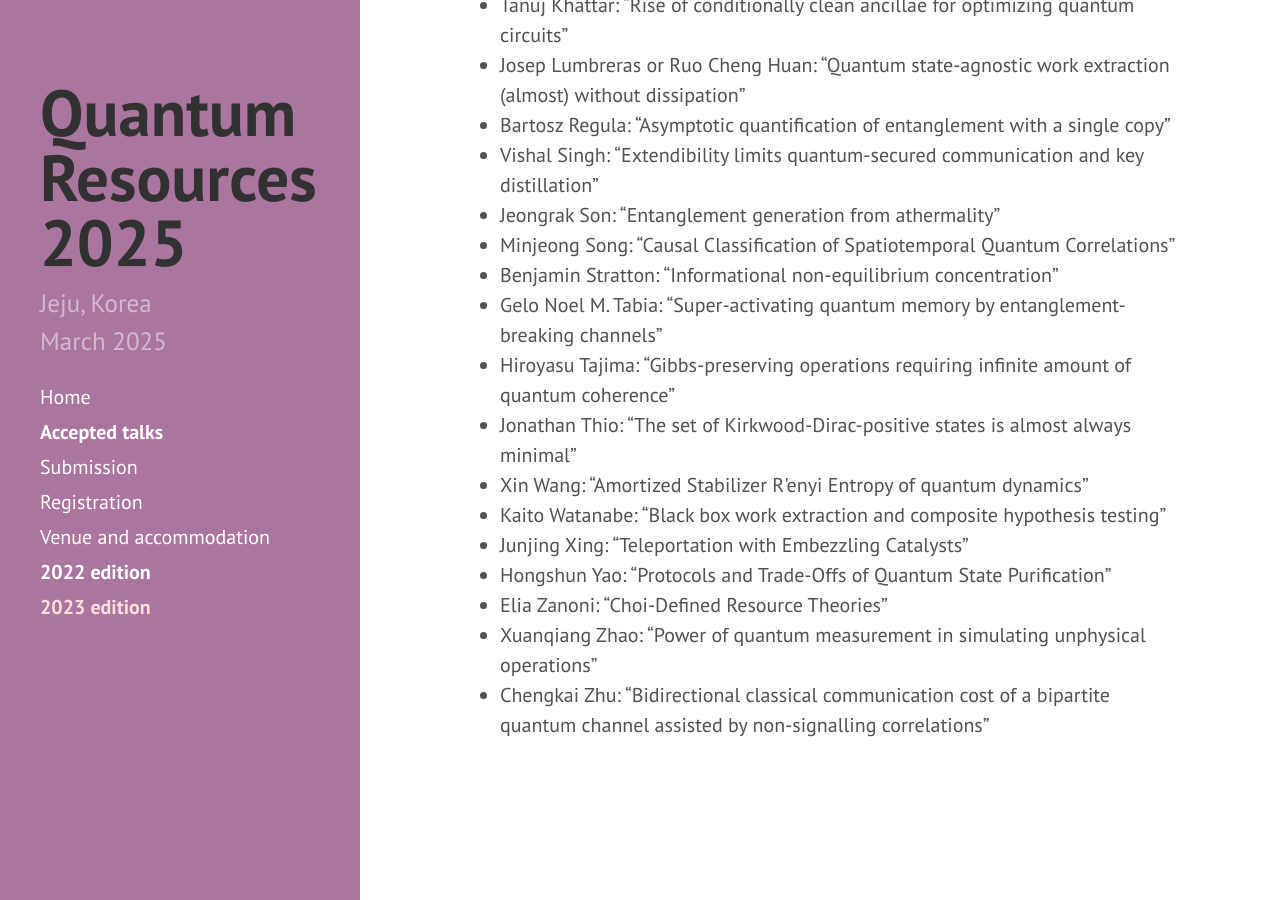
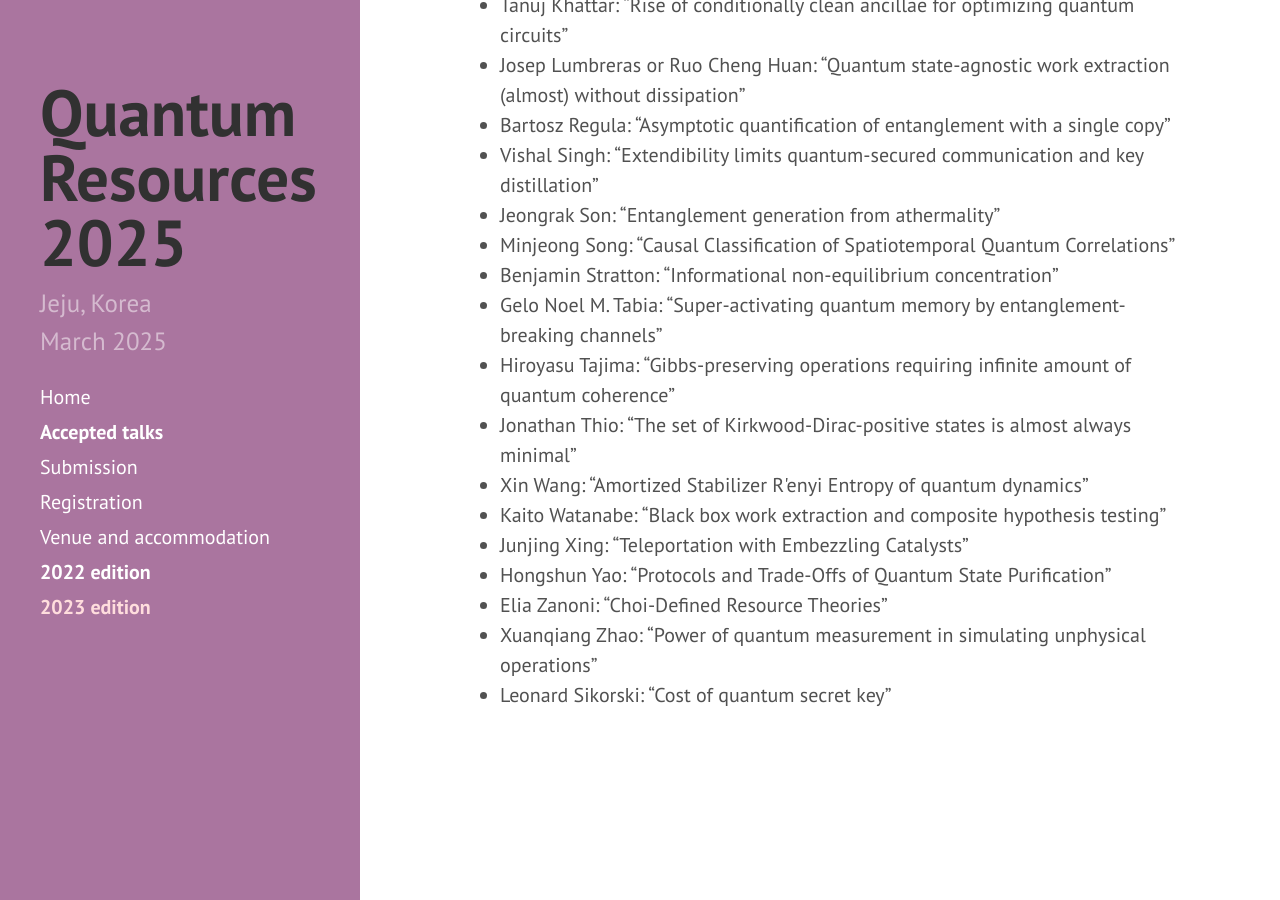
Before and after one commit to yeon-lee/yeon-lee.github.io, a Jekyll site: the page built from accepted_talks.md, in a window 1280 px wide and 900 px high, scrolled down 1602 px. Built offline with Jekyll 4.4.1, drawn with Linux system fonts in a browser that asks for light colours; nearby versions of some CDN libraries.

Commit message:
Update accepted_talks.md

```diff
--- a/accepted_talks.md
+++ b/accepted_talks.md
@@ -38,4 +38,4 @@ This year, we received 87 fascinating submissions (76 for talks) from around the
 * Hongshun Yao: "Protocols and Trade-Offs of Quantum State Purification"
 * Elia Zanoni: "Choi-Defined Resource Theories"
 * Xuanqiang Zhao: "Power of quantum measurement in simulating unphysical operations"
-* Chengkai Zhu: "Bidirectional classical communication cost of a bipartite quantum channel assisted by non-signalling correlations"
+* Leonard Sikorski:	"Cost of quantum secret key"
```
